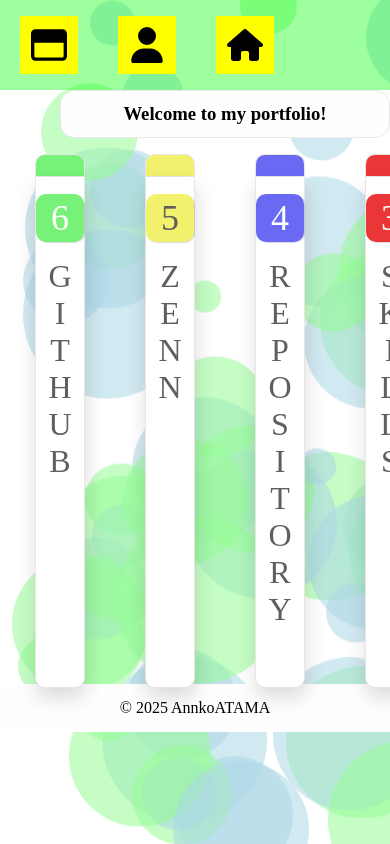
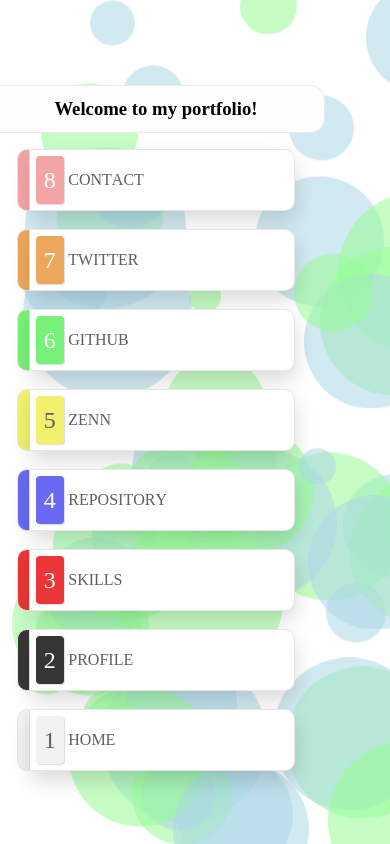
Before and after one commit to AnnkoATAMA/AnnkoATAMA_Protfolio, a React (Vite) app in the folder front/: page /racelist in a window 390 px wide. Built offline with nearby package versions, Linux system fonts and the light colour scheme.

Commit message:
レスポンシブ対応

```diff
--- a/front/src/components/RaceList.tsx
+++ b/front/src/components/RaceList.tsx
@@ -25,16 +25,16 @@
     }, []);
 
     return (
-        <div>
+        <div className="list-cont">
             <div className="title-frame">
                 <h3>Welcome to my portfolio!</h3>
             </div>
             <div className="raceul">
                 <button className="racelist" onClick={() => navigate("/contact")}>
-                    <div className="button-top-pink"></div>
+                    <div className="button-top button-top-pink"></div>
                     <div className="button-label">
                         <div className="button-label-num">
-                            <div className="button-label-num-pink">8</div>
+                            <div className="button-label-num-div button-label-num-pink">8</div>
                         </div>
                         <span>C</span>
                         <span>O</span>
@@ -47,10 +47,10 @@
                     <img src={teitetsu} className="button-list-hover-anim" alt={"蹄鉄"}/>
                 </button>
                 <button className="racelist" onClick={() => window.location.href = "https://x.com/Takumi93Ma"}>
-                    <div className="button-top-orange"></div>
+                    <div className="button-top button-top-orange"></div>
                     <div className="button-label">
                         <div className="button-label-num">
-                            <div className="button-label-num-orange">7</div>
+                            <div className="button-label-num-div button-label-num-orange">7</div>
                         </div>
                         <span>T</span>
                         <span>W</span>
@@ -63,10 +63,10 @@
                     <img src={teitetsu} className="button-list-hover-anim" alt={"蹄鉄"}/>
                 </button>
                 <button className="racelist" onClick={() => window.location.href = "https://github.com/AnnkoATAMA"}>
-                    <div className="button-top-green"></div>
+                    <div className="button-top button-top-green"></div>
                     <div className="button-label">
                         <div className="button-label-num">
-                            <div className="button-label-num-green">6</div>
+                            <div className="button-label-num-div button-label-num-green">6</div>
                         </div>
                         <span>G</span>
                         <span>I</span>
@@ -78,10 +78,10 @@
                     <img src={teitetsu} className="button-list-hover-anim" alt={"蹄鉄"}/>
                 </button>
                 <button className="racelist" onClick={() => window.location.href = "https://zenn.dev/takuanko"}>
-                    <div className="button-top-yellow"></div>
+                    <div className="button-top button-top-yellow"></div>
                     <div className="button-label">
                         <div className="button-label-num">
-                            <div className="button-label-num-yellow">5</div>
+                            <div className="button-label-num-div button-label-num-yellow">5</div>
                         </div>
                         <span>Z</span>
                         <span>E</span>
@@ -91,10 +91,10 @@
                     <img src={teitetsu} className="button-list-hover-anim" alt={"蹄鉄"}/>
                 </button>
                 <button className="racelist" onClick={() => navigate("/repository")}>
-                <div className="button-top-blue"></div>
+                <div className="button-top button-top-blue"></div>
                     <div className="button-label">
                         <div className="button-label-num">
-                            <div className="button-label-num-blue">4</div>
+                            <div className="button-label-num-div button-label-num-blue">4</div>
                         </div>
                         <span>R</span>
                         <span>E</span>
@@ -110,10 +110,10 @@
                     <img src={teitetsu} className="button-list-hover-anim" alt={"蹄鉄"}/>
                 </button>
                 <button className="racelist" onClick={() => navigate("/skills")}>
-                <div className="button-top-red"></div>
+                <div className="button-top button-top-red"></div>
                     <div className="button-label">
                         <div className="button-label-num">
-                            <div className="button-label-num-red">3</div>
+                            <div className="button-label-num-div button-label-num-red">3</div>
                         </div>
                         <span>S</span>
                         <span>K</span>
@@ -125,10 +125,10 @@
                     <img src={teitetsu} className="button-list-hover-anim" alt={"蹄鉄"}/>
                 </button>
                 <button className="racelist" onClick={() => navigate("/profile")}>
-                <div className="button-top-black"></div>
+                <div className="button-top button-top-black"></div>
                     <div className="button-label">
                         <div className="button-label-num">
-                            <div className="button-label-num-black">2</div>
+                            <div className="button-label-num-div button-label-num-black">2</div>
                         </div>
                         <span>P</span>
                         <span>R</span>
@@ -141,10 +141,10 @@
                     <img src={teitetsu} className="button-list-hover-anim" alt={"蹄鉄"}/>
                 </button>
                 <button className="racelist" onClick={() => navigate("/")}>
-                <div className="button-top-white"></div>
+                <div className="button-top button-top-white"></div>
                     <div className="button-label">
                         <div className="button-label-num">
-                            <div className="button-label-num-white">1</div>
+                            <div className="button-label-num-div button-label-num-white">1</div>
                         </div>
                         <span>H</span>
                         <span>O</span>
--- a/front/src/components/layout/css/header.css
+++ b/front/src/components/layout/css/header.css
@@ -28,3 +28,9 @@
 .gate_button:hover {
     opacity: 0.7;
 }
+
+@media (max-width: 1200px) {
+    header {
+        display: none;
+    }
+}
--- a/front/src/components/racelist.css
+++ b/front/src/components/racelist.css
@@ -1,7 +1,18 @@
+.list-cont {
+    margin-right: 60px;
+    max-width: 80%;
+    height: 100vh;
+    display: flex;
+    align-items: center;
+    justify-content: center;
+    flex-direction: column;
+}
+
 .title-frame {
     padding: 12px;
     margin-left: 60px;
     margin-bottom: 16px;
+    width: 100%;
     border: rgba(211, 211, 211, 0.47) 1px solid;
     border-radius: 15px;
     background-color: #fefefe;
@@ -15,7 +26,7 @@
     align-items: center;
     justify-content: center;
     flex-direction: row;
-    margin: auto;
+    width: 100%;
 }
 
 .racelist {
@@ -112,76 +123,51 @@
     background-color: #ddffdd;
 }
 
-.button-top-white {
+.button-top {
     width: 100%;
     height: 4%;
-    background-color: #f1f1f1;
-    border: 1px solid #eae5e5;
     border-top-left-radius: 10px;
     border-top-right-radius: 10px;
 }
 
+.button-top-white {
+    background-color: #f1f1f1;
+    border: 1px solid #eae5e5;
+}
+
 .button-top-black {
-    width: 100%;
-    height: 4%;
     background-color: #373636;
     border: 1px solid #eae5e5;
-    border-top-left-radius: 10px;
-    border-top-right-radius: 10px;
 }
 
 .button-top-red {
-    width: 100%;
-    height: 4%;
     background-color: #ea3636;
     border: 1px solid #eae5e5;
-    border-top-left-radius: 10px;
-    border-top-right-radius: 10px;
 }
 
 .button-top-blue {
-    width: 100%;
-    height: 4%;
     background-color: #6969f3;
     border: 1px solid #eae5e5;
-    border-top-left-radius: 10px;
-    border-top-right-radius: 10px;
 }
 
 .button-top-yellow {
-    width: 100%;
-    height: 4%;
     background-color: #f1f16e;
     border: 1px solid #eae5e5;
-    border-top-left-radius: 10px;
-    border-top-right-radius: 10px;
 }
 
 .button-top-green {
-    width: 100%;
-    height: 4%;
     background-color: #77f177;
     border: 1px solid #eae5e5;
-    border-top-left-radius: 10px;
-    border-top-right-radius: 10px;
 }
 
 .button-top-orange {
-    width: 100%;
-    height: 4%;
     background-color: #eda75c;
     border: 1px solid #eae5e5;
-    border-top-left-radius: 10px;
-    border-top-right-radius: 10px;
 }
 
 .button-top-pink {
-    width: 100%;
-    height: 4%;
     background-color: #f3a5a5;
     border: 1px solid #eae5e5;
-    border-top-left-radius: 10px;
-    border-top-right-radius: 10px;
 }
 
 @keyframes slide-in {
@@ -195,11 +181,14 @@
     }
 }
 
-.button-label-num-white {
-    background-color: #f1f1f1;
+.button-label-num-div {
     width: 48px;
     height: 48px;
     border-radius: 10px;
+}
+
+.button-label-num-white {
+    background-color: #f1f1f1;
     display: flex;
     align-items: center;
     justify-content: center;
@@ -208,9 +197,6 @@
 
 .button-label-num-black {
     background-color: #373636;
-    width: 48px;
-    height: 48px;
-    border-radius: 10px;
     display: flex;
     align-items: center;
     justify-content: center;
@@ -220,9 +206,6 @@
 
 .button-label-num-red {
     background-color: #ea3636;
-    width: 48px;
-    height: 48px;
-    border-radius: 10px;
     display: flex;
     align-items: center;
     justify-content: center;
@@ -232,9 +215,6 @@
 
 .button-label-num-blue {
     background-color: #6969f3;
-    width: 48px;
-    height: 48px;
-    border-radius: 10px;
     display: flex;
     align-items: center;
     justify-content: center;
@@ -244,9 +224,6 @@
 
 .button-label-num-yellow {
     background-color: #f1f16e;
-    width: 48px;
-    height: 48px;
-    border-radius: 10px;
     display: flex;
     align-items: center;
     justify-content: center;
@@ -255,9 +232,6 @@
 
 .button-label-num-green {
     background-color: #77f177;
-    width: 48px;
-    height: 48px;
-    border-radius: 10px;
     display: flex;
     align-items: center;
     justify-content: center;
@@ -267,9 +241,6 @@
 
 .button-label-num-orange {
     background-color: #eda75c;
-    width: 48px;
-    height: 48px;
-    border-radius: 10px;
     display: flex;
     align-items: center;
     justify-content: center;
@@ -279,9 +250,6 @@
 
 .button-label-num-pink {
     background-color: #f3a5a5;
-    width: 48px;
-    height: 48px;
-    border-radius: 10px;
     display: flex;
     align-items: center;
     justify-content: center;
@@ -312,3 +280,134 @@
         transform: rotateY(360deg);
     }
 }
+
+@media (max-width: 1200px) {
+    .list-cont {
+        max-width: 80%;
+        height: 100vh;
+        display: flex;
+        align-items: center;
+        justify-content: center;
+        flex-direction: column;
+        margin-right: 0;
+    }
+
+    .title-frame {
+        margin-left: 0;
+        padding: 12px;
+        width: 100%;
+        margin-top: 30px;
+        margin-bottom: 16px;
+        border: rgba(211, 211, 211, 0.47) 1px solid;
+        border-radius: 15px;
+        background-color: #fefefe;
+        display: flex;
+        align-items: center;
+        justify-content: center;
+    }
+
+    .raceul {
+        flex-direction: column;
+        align-items: center;
+        justify-content: center;
+        display: flex;
+    }
+
+    .racelist {
+        width: 280px;
+        height: 60px;
+        transition: transform 0.2s, background-color 0.2s;
+        flex-wrap: wrap;
+        opacity: 0;
+        transform: translateX(-100%);
+        animation: slide-in 0.5s forwards;
+        margin-bottom: 20px;
+        margin-left: 0;
+    }
+
+    .racelist-hover {
+        width: 280px;
+        height: 60px;
+        transition: transform 0.2s, background-color 0.2s;
+        flex-wrap: wrap;
+        opacity: 1;
+        margin-bottom: 20px;
+        margin-left: 0;
+    }
+
+    .button-top {
+        width: 4%;
+        height: 100%;
+        border-radius: 10px 0 0 10px;
+    }
+
+    .button-label-num {
+        display: flex;
+        align-items: center;
+        justify-content: center;
+        width: 2%;
+        height: 100%;
+        border-top-color: transparent;
+        border-bottom-color: transparent;
+        font-size: 24px;
+        margin:0 16px 0 16px;
+    }
+
+    .button-label {
+        display: flex;
+        align-items: center;
+        width: 94%;
+        height: 100%;
+        background-color: #FFFFFF;
+        border: 1px solid #eae5e5;
+        font-size: 16px;
+        color: #635e5e;
+        text-align: center;
+        border-radius: 0 10px 10px 0;
+        border-left-color: transparent;
+        flex-direction: row;
+        word-wrap: break-word;
+        white-space: pre-wrap;
+        box-shadow: rgba(0, 0, 0, 0.14) 1px 10px 20px;
+    }
+
+    .button-label-num-div {
+        width: 48px;
+        height: 48px;
+        padding-left: 8px;
+        padding-right: 8px;
+        border-radius: 4px;
+    }
+
+    .racelist:nth-child(1) {
+        animation-delay: 0.2s;
+    }
+
+    .racelist:nth-child(2) {
+        animation-delay: 0.4s;
+    }
+
+    .racelist:nth-child(3) {
+        animation-delay: 0.6s;
+    }
+
+    .racelist:nth-child(4) {
+        animation-delay: 0.8s;
+    }
+
+    .racelist:nth-child(5) {
+        animation-delay: 1s;
+    }
+
+    .racelist:nth-child(6) {
+        animation-delay: 1.2s;
+    }
+
+    .racelist:nth-child(7) {
+        animation-delay: 1.4s;
+    }
+
+    .racelist:nth-child(8) {
+        animation-delay: 1.6s;
+    }
+}
--- a/front/src/index.css
+++ b/front/src/index.css
@@ -29,6 +29,6 @@
   display: flex;
   align-items: center;
   justify-content: center;
-  height: 100vh;
+  height: 100%;
   font-family: Arial, sans-serif;
 }
```
Also changed, not shown: front/src/pages/css/home.css (deleted).
